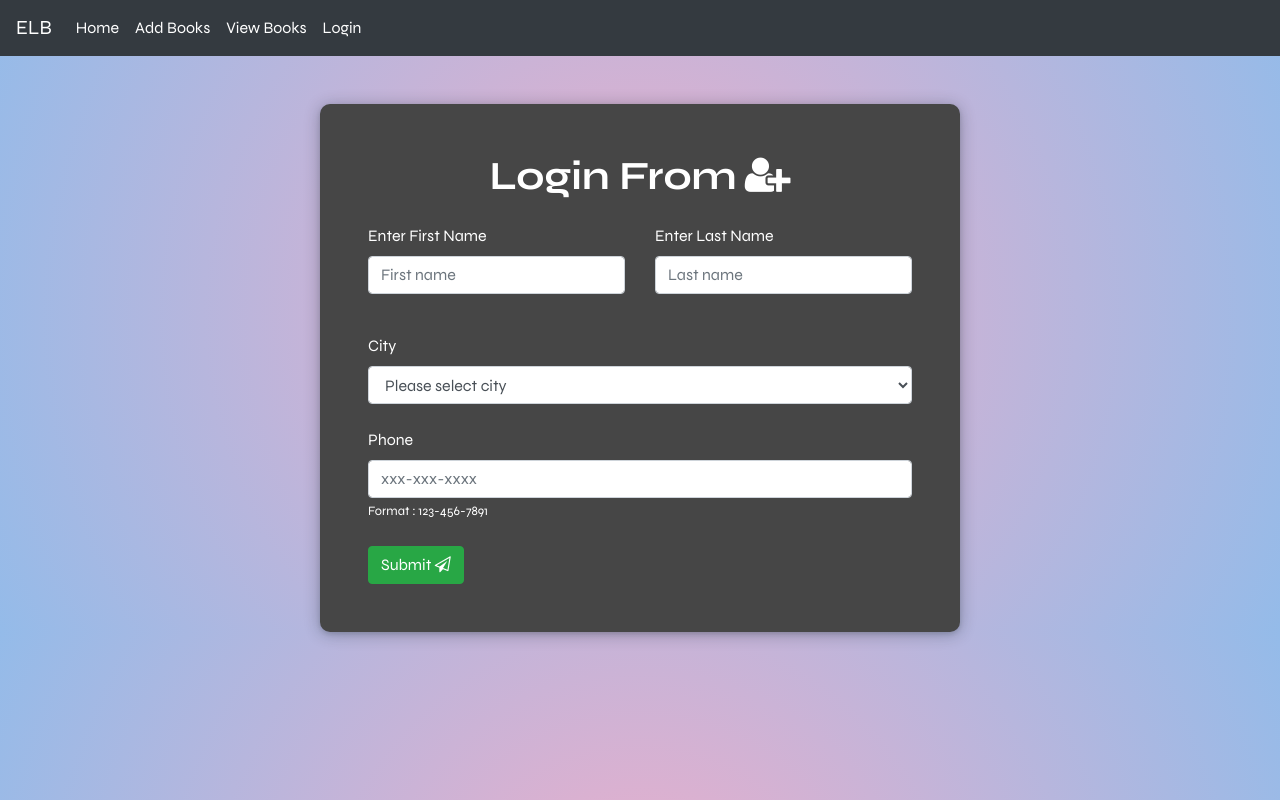
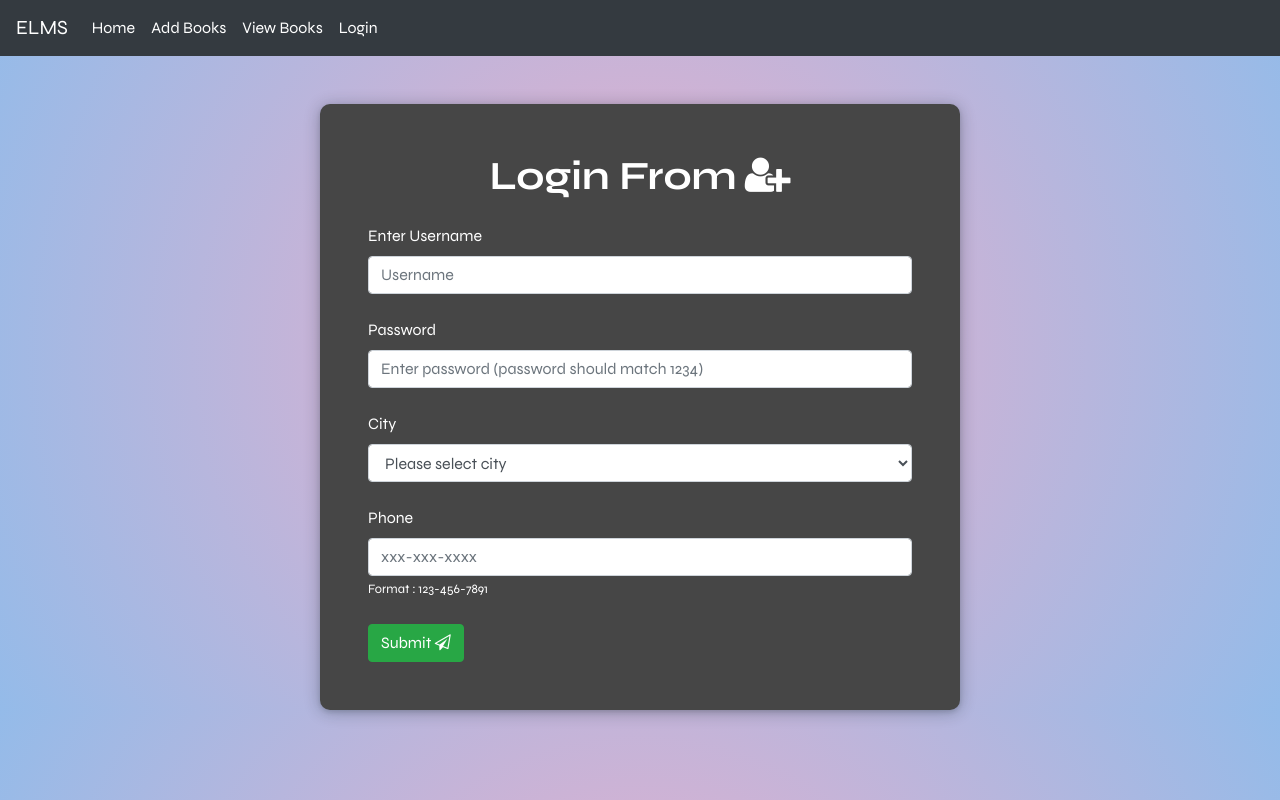
Before and after one commit to Rushibhawar/E-LearningMS, a plain HTML site: page login.html in a window 1280 px wide. Drawn offline with nearby package versions, Linux system fonts and the light colour scheme.

Commit message:
Update login.html

```diff
--- a/login.html
+++ b/login.html
@@ -15,7 +15,7 @@
 	<!-- Navbar -->
 	<div class="page-navbar">
 		<nav class="navbar navbar-expand-lg navbar-dark bg-dark text-white">
-		  <a class="navbar-brand" href="#">ELB</a>
+		  <a class="navbar-brand" href="#">ELMS</a>
 		  <button class="navbar-toggler" type="button" data-toggle="collapse" data-target="#navbarSupportedContent" aria-controls="navbarSupportedContent" aria-expanded="false" aria-label="Toggle navigation">
 		    <span class="navbar-toggler-icon"></span>
 		  </button>
@@ -51,19 +51,21 @@
   				<strong>ERROR!</strong> Please enter your details properly.
 			</div>
 
-			  <div class="row mt-4 mb-4">
-			    <div class="col form-group">
-			    	<label for="firstName">Enter First Name</label>
-			    	<input type="text" class="form-control" placeholder="First name" name="firstName" id="firstName" pattern="[a-zA-Z]*" oninvalid="setCustomValidity('Please enter alphabets only. ')"  maxlength="20" >
-			    </div>
-
-			    <div class="col form-group">
-			    	<label for="lastName">Enter Last Name</label>
-			    	<input type="text" class="form-control" placeholder="Last name" name="lastName" id="lastName" pattern="[a-zA-Z]*" oninvalid="setCustomValidity('Please enter alphabets only. ')" maxlength="20" >
+			  <div class="mt-4 mb-4">
+			    <div class="form-group">
+			    	<label for="firstName">Enter Username</label>
+			    	<input type="text" class="form-control" placeholder="Username" name="userName" id="userName" pattern="[a-zA-Z]*" oninvalid="setCustomValidity('Please enter alphabets only. ')"  maxlength="20" >
 			    </div>
 			  </div>
 			  	<div class="alert alert-danger" role="alert" id="invalid-name">
   					<strong>ERROR!</strong> Invalid name.
+				</div>
+				  <div class="form-group">
+				    <label for="exampleInputPassword1">Password</label>
+				    <input type="password" class="form-control" name="password" placeholder="Enter password (password should match 1234)" id="exampleInputPassword1">
+				  </div>
+				  <div class="alert alert-danger" role="alert" id="invalid-password">
+  					<strong>ERROR!</strong> Invalid password.
 				</div>
 
 			  <div class="mt-4 mb-4 form-group">
```
